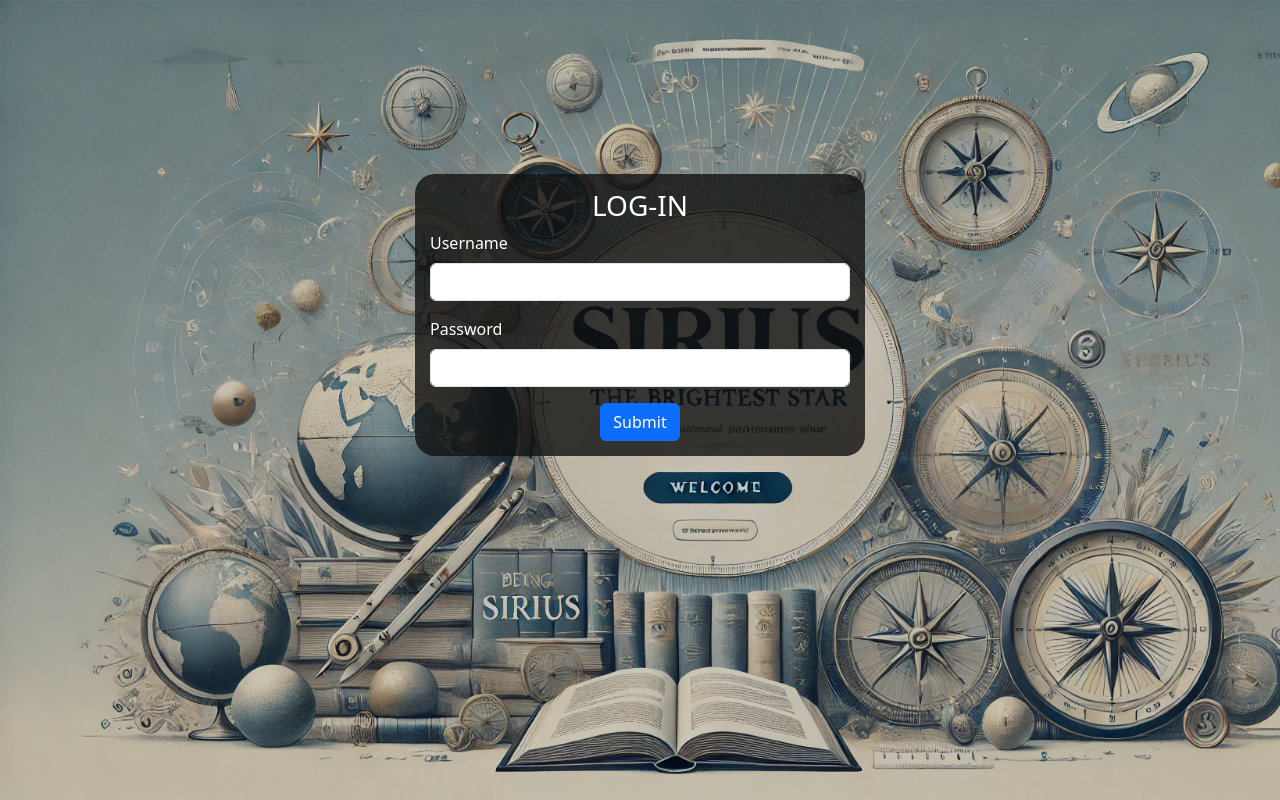
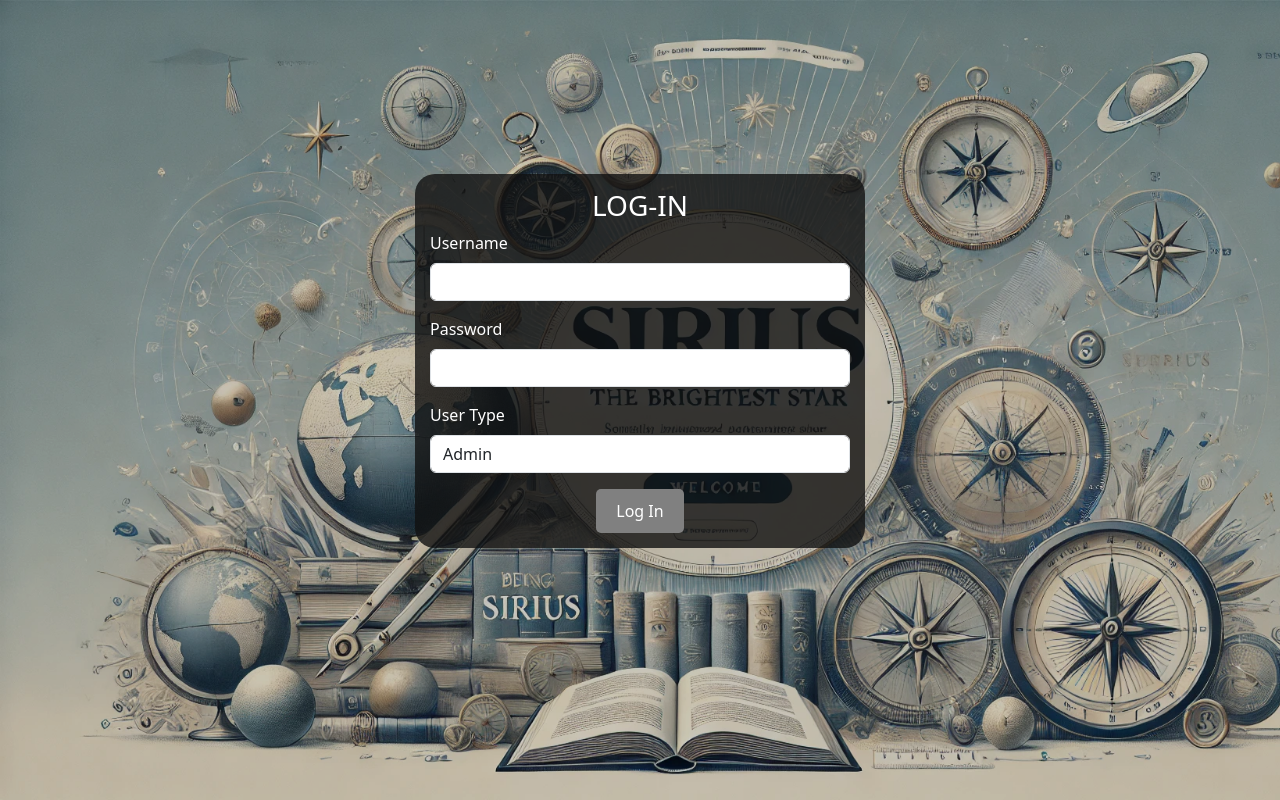
Before and after one commit to al-kuresh/CSE311_Database, a PHP site: page /login.php in a window 1280 px wide. Run offline with PHP 8.4, Linux system fonts and the light colour scheme.

Commit message:
login page is secured

```diff
--- a/Sirius/Css/Front.css
+++ b/Sirius/Css/Front.css
@@ -68,3 +68,25 @@
     text-align: center;
     font-size: 60px;
 }
+.log-button
+{
+    color: white;
+    background-color: gray;
+    border: none;
+    padding: 10px 20px;
+    border-radius: 5px;
+    cursor: pointer;
+    transition: background-color 0.3s ease, color 0.3s ease;
+}
+
+.log-button:hover {
+    background-color: green;
+    color: white;
+}
+
+.alert-danger
+{
+    font-size: 14px;
+    padding: 10px;
+    text-align: center;
+}
--- a/Sirius/login.php
+++ b/Sirius/login.php
@@ -3,7 +3,7 @@
     <head>
         <meta charset="UTF-8">
         <meta name="viewport" content="width=device-width, initial-scale=1">
-        <title>Sirius A Learning Platform </title>
+        <title>LOG IN</title>
         <link href="https://cdnjs.cloudflare.com/ajax/libs/bootstrap/5.3.0/css/bootstrap.min.css" rel="stylesheet">
         <link rel="stylesheet"  type="text/css" href="Css\Front.css">
     </head>
@@ -11,19 +11,35 @@
         <div class="blurr"> <br />
             <div class="d-flex justify-content-center align-items-center" id="login-box">
 
-                <form class="login-form">
+                <form class="login-form" method="post" action="backend\login.php">
                     <div class="login-header">
                         <h3>LOG-IN</h3>
+                        <?php
+                        if (isset($_GET['error']))
+                        { ?>
+                        <div class="alert alert-danger" role="alert">
+                        <?= $_GET['error'] ?>
+                        </div>
+                        <?php } ?>
                     </div>
                     <div class="mb-3">
                         <label class="form-label">Username</label>
-                        <input type="text" class="form-control">
+                        <input type="text" class="form-control" name="username">
                     </div>
                     <div class="mb-3">
                         <label class="form-label">Password</label>
-                        <input type="password" class="form-control">
+                        <input type="password" class="form-control" name="password">
                     </div>
-                    <center><button type="submit" class="btn btn-primary">Submit</button></center>
+
+                    <div class="mb-3">
+                        <label class="form-label">User Type</label>
+                        <select class="form-control" name="usert">
+                            <option value="1">Admin</option>
+                            <option value="2">Student</option>
+                            <option value="3">Teacher</option>
+                        </select>
+                    </div>
+                    <center><button type="submit" class="log-button">Log In</button></center>
                 </form>
 
 
```
Also changed, not shown: Sirius/backend/login.php (added, +37 -0 lines), Sirius/dbConnection.php (+5 -10 lines).
